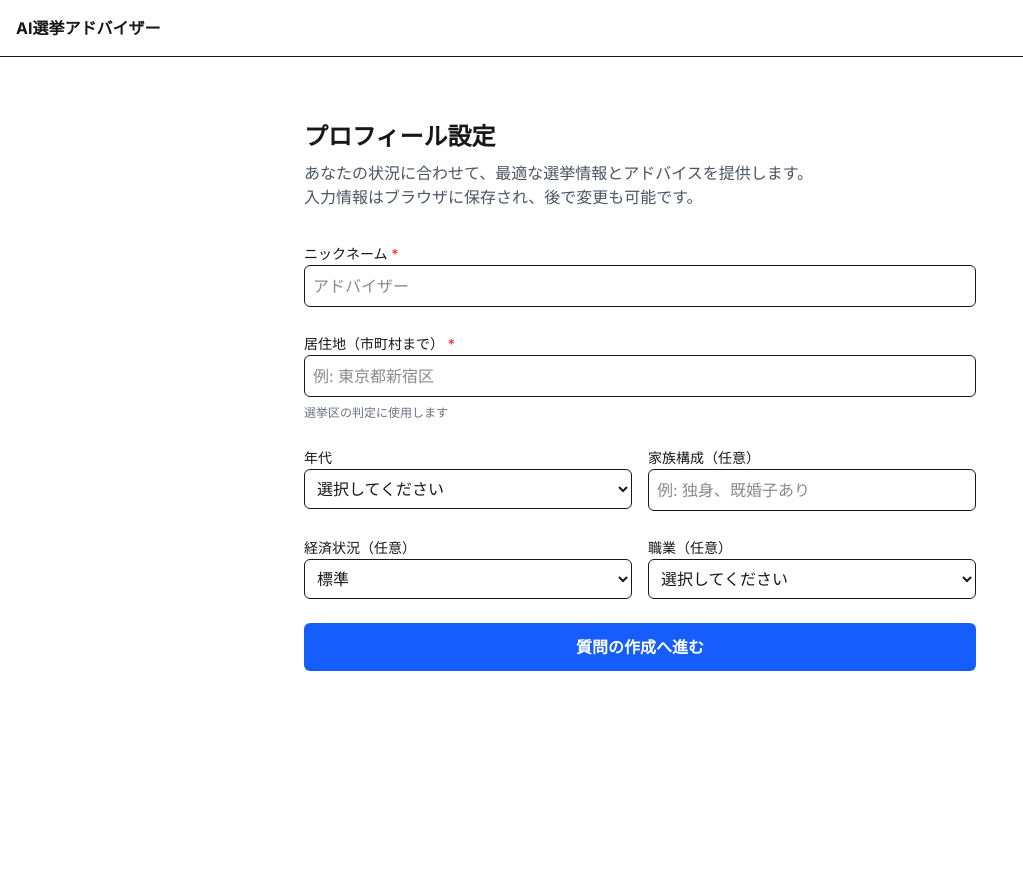
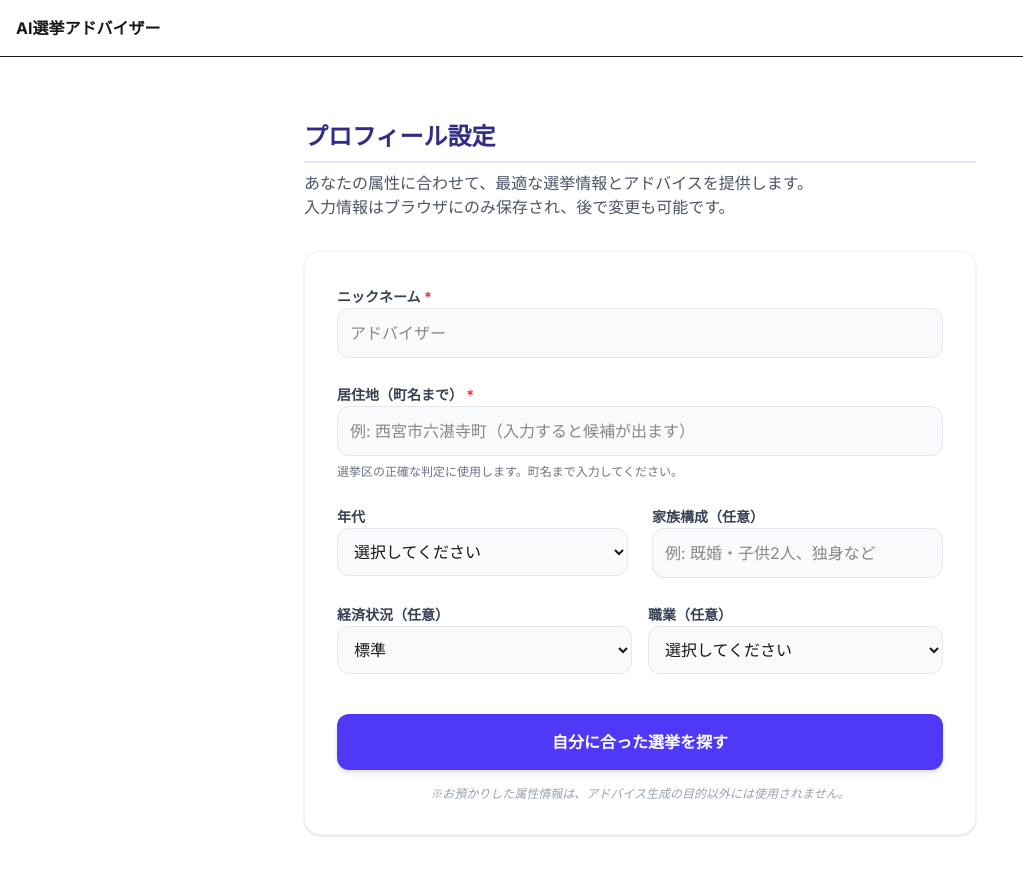
Before and after one commit to takuya5135/ai-election-advisor, a Next.js app: page /profile in a window 1280 px wide. Shown: the top 874 px of the page, without its empty margins (0-1023 px from the left). Before the commit the page ends 800 px from the top, so only its background shows below. Built offline with nearby package versions, Linux system fonts and the light colour scheme.

Commit message:
Feature: address autocomplete, occupation field, and various fixes for date accuracy and comment persistence

```diff
--- a/app/profile/page.tsx
+++ b/app/profile/page.tsx
@@ -13,7 +13,9 @@ export default function ProfilePage() {
         occupation: "",
         economicStatus: "standard",
     });
-    const [electionName, setElectionName] = useState("");
+    const [suggestions, setSuggestions] = useState<string[]>([]);
+    const [showSuggestions, setShowSuggestions] = useState(false);
+    const [isSearching, setIsSearching] = useState(false);
 
     useEffect(() => {
         // Load stored profile if available
@@ -22,6 +24,31 @@ export default function ProfilePage() {
             setFormData(JSON.parse(storedProfile));
         }
     }, []);
+
+    const fetchSuggestions = async (query: string) => {
+        if (!query || query.length < 2) {
+            setSuggestions([]);
+            return;
+        }
+
+        setIsSearching(true);
+        try {
+            // 国土地理院の住所検索API
+            const response = await fetch(`https://msearch.gsi.go.jp/address-search/AddressSearch?q=${encodeURIComponent(query)}`);
+            const data = await response.json();
+            // 重複を排除して正確な住所文字列を抽出
+            const results = data
+                .map((item: any) => item.properties.title)
+                .filter((value: string, index: number, self: string[]) => self.indexOf(value) === index)
+                .slice(0, 10);
+            setSuggestions(results);
+            setShowSuggestions(results.length > 0);
+        } catch (error) {
+            console.error("Address search error:", error);
+        } finally {
+            setIsSearching(false);
+        }
+    };
 
     const handleSubmit = (e: React.FormEvent) => {
         e.preventDefault();
@@ -33,50 +60,95 @@ export default function ProfilePage() {
     const handleChange = (e: React.ChangeEvent<HTMLInputElement | HTMLSelectElement>) => {
         const { name, value } = e.target;
         setFormData((prev) => ({ ...prev, [name]: value }));
+
+        if (name === "residence") {
+            const timer = setTimeout(() => fetchSuggestions(value), 300);
+            return () => clearTimeout(timer);
+        }
+    };
+
+    const handleSelectSuggestion = (suggestion: string) => {
+        setFormData((prev) => ({ ...prev, residence: suggestion }));
+        setShowSuggestions(false);
     };
 
     return (
         <div className="max-w-2xl mx-auto space-y-8 py-8">
             <div className="space-y-2">
-                <h2 className="text-2xl font-bold">プロフィール設定</h2>
+                <h2 className="text-2xl font-bold text-indigo-900 border-b-2 border-indigo-100 pb-2">プロフィール設定</h2>
                 <p className="text-gray-600">
-                    あなたの状況に合わせて、最適な選挙情報とアドバイスを提供します。<br />
-                    入力情報はブラウザに保存され、後で変更も可能です。
+                    あなたの属性に合わせて、最適な選挙情報とアドバイスを提供します。<br />
+                    入力情報はブラウザにのみ保存され、後で変更も可能です。
                 </p>
             </div>
 
-            <form onSubmit={handleSubmit} className="space-y-6">
+            <form onSubmit={handleSubmit} className="space-y-6 bg-white p-8 rounded-2xl shadow-sm border border-gray-100">
                 <div className="space-y-2">
-                    <label className="text-sm font-medium">ニックネーム <span className="text-red-500">*</span></label>
+                    <label className="text-sm font-bold text-gray-700">ニックネーム <span className="text-red-500">*</span></label>
                     <input
                         name="nickname"
                         required
                         placeholder="アドバイザー"
-                        className="w-full p-2 border rounded-md"
+                        className="w-full p-3 bg-gray-50 border border-gray-200 rounded-xl focus:ring-2 focus:ring-indigo-500 focus:border-transparent transition-all outline-none"
                         value={formData.nickname}
                         onChange={handleChange}
                     />
                 </div>
 
-                <div className="space-y-2">
-                    <label className="text-sm font-medium">居住地（市町村まで） <span className="text-red-500">*</span></label>
+                <div className="space-y-2 relative">
+                    <label className="text-sm font-bold text-gray-700">居住地（町名まで） <span className="text-red-500">*</span></label>
+                    <div className="relative">
                         <input
                             name="residence"
                             required
-                        placeholder="例: 東京都新宿区"
-                        className="w-full p-2 border rounded-md"
+                            placeholder="例: 西宮市六湛寺町（入力すると候補が出ます）"
+                            autoComplete="off"
+                            className="w-full p-3 bg-gray-50 border border-gray-200 rounded-xl focus:ring-2 focus:ring-indigo-500 focus:border-transparent transition-all outline-none"
                             value={formData.residence}
-                        onChange={handleChange}
+                            onChange={(e) => {
+                                const val = e.target.value;
+                                setFormData(prev => ({ ...prev, residence: val }));
+                                // シンプルなデバウンス代わり
+                                fetchSuggestions(val);
+                            }}
+                            onFocus={() => {
+                                if (suggestions.length > 0) setShowSuggestions(true);
+                            }}
+                            onBlur={() => {
+                                // クリックイベントを拾うために少し遅延させる
+                                setTimeout(() => setShowSuggestions(false), 200);
+                            }}
                         />
-                    <p className="text-xs text-gray-500">選挙区の判定に使用します</p>
+                        {isSearching && (
+                            <div className="absolute right-3 top-3.5">
+                                <div className="animate-spin h-5 w-5 border-2 border-indigo-500 border-t-transparent rounded-full"></div>
+                            </div>
+                        )}
+                    </div>
+                    <p className="text-xs text-gray-500">選挙区の正確な判定に使用します。町名まで入力してください。</p>
+
+                    {showSuggestions && suggestions.length > 0 && (
+                        <div className="absolute z-50 w-full mt-1 bg-white border border-gray-200 rounded-xl shadow-lg max-h-60 overflow-y-auto">
+                            {suggestions.map((suggestion, index) => (
+                                <button
+                                    key={index}
+                                    type="button"
+                                    onClick={() => handleSelectSuggestion(suggestion)}
+                                    className="w-full text-left p-3 hover:bg-indigo-50 transition-colors border-b border-gray-50 last:border-0 text-sm"
+                                >
+                                    {suggestion}
+                                </button>
+                            ))}
+                        </div>
+                    )}
                 </div>
 
-                <div className="grid grid-cols-1 md:grid-cols-2 gap-4">
+                <div className="grid grid-cols-1 md:grid-cols-2 gap-6">
                     <div className="space-y-2">
-                        <label className="text-sm font-medium">年代</label>
+                        <label className="text-sm font-bold text-gray-700">年代</label>
                         <select
                             name="age"
-                            className="w-full p-2 border rounded-md"
+                            className="w-full p-3 bg-gray-50 border border-gray-200 rounded-xl focus:ring-2 focus:ring-indigo-500 outline-none"
                             value={formData.age}
                             onChange={handleChange}
                         >
@@ -92,11 +164,11 @@ export default function ProfilePage() {
                     </div>
 
                     <div className="space-y-2">
-                        <label className="text-sm font-medium">家族構成（任意）</label>
+                        <label className="text-sm font-bold text-gray-700">家族構成（任意）</label>
                         <input
                             name="family"
-                            placeholder="例: 独身、既婚子あり"
-                            className="w-full p-2 border rounded-md"
+                            placeholder="例: 既婚・子供2人、独身など"
+                            className="w-full p-3 bg-gray-50 border border-gray-200 rounded-xl focus:ring-2 focus:ring-indigo-500 outline-none"
                             value={formData.family}
                             onChange={handleChange}
                         />
@@ -105,10 +177,10 @@ export default function ProfilePage() {
 
                 <div className="grid grid-cols-1 md:grid-cols-2 gap-4">
                     <div className="space-y-2">
-                        <label className="text-sm font-medium">経済状況（任意）</label>
+                        <label className="text-sm font-bold text-gray-700">経済状況（任意）</label>
                         <select
                             name="economicStatus"
-                            className="w-full p-2 border rounded-md"
+                            className="w-full p-3 bg-gray-50 border border-gray-200 rounded-xl focus:ring-2 focus:ring-indigo-500 outline-none"
                             value={formData.economicStatus}
                             onChange={handleChange}
                         >
@@ -121,10 +193,10 @@ export default function ProfilePage() {
                     </div>
 
                     <div className="space-y-2">
-                        <label className="text-sm font-medium">職業（任意）</label>
+                        <label className="text-sm font-bold text-gray-700">職業（任意）</label>
                         <select
                             name="occupation"
-                            className="w-full p-2 border rounded-md"
+                            className="w-full p-3 bg-gray-50 border border-gray-200 rounded-xl focus:ring-2 focus:ring-indigo-500 outline-none"
                             value={(formData as any).occupation || ""}
                             onChange={handleChange}
                         >
@@ -152,12 +224,17 @@ export default function ProfilePage() {
                     </div>
                 </div>
 
+                <div className="pt-4">
                     <button
                         type="submit"
-                    className="w-full bg-blue-600 text-white p-3 rounded-md font-bold hover:bg-blue-700 transition"
+                        className="w-full bg-indigo-600 text-white p-4 rounded-xl font-bold hover:bg-indigo-700 hover:shadow-lg transform hover:-translate-y-0.5 transition-all shadow-md active:scale-[0.98]"
                     >
-                    質問の作成へ進む
+                        自分に合った選挙を探す
                     </button>
+                    <p className="text-center text-xs text-gray-400 mt-4 italic">
+                        ※お預かりした属性情報は、アドバイス生成の目的以外には使用されません。
+                    </p>
+                </div>
             </form>
         </div>
     );
```
Lines whose indentation alone changed are shown as unchanged.
